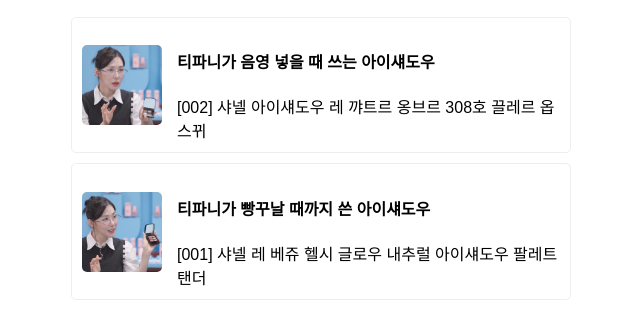
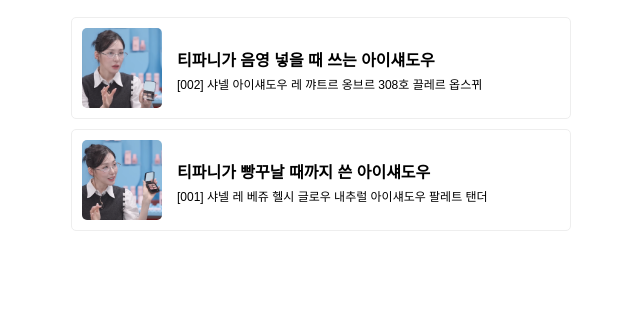
Before and after one commit to injeonshinee/kbaf, a plain HTML site: page index.html in a window 1280 px wide. Shown: the part 186-520 px from the top of the page, without its empty margins (319-959 px from the left). Drawn offline with Linux system fonts and the light colour scheme.

Commit message:
Update style.css

```diff
--- a/style.css
+++ b/style.css
@@ -18,6 +18,16 @@ h3 {
   font-weight: normal;
   font-size: 12px;
   color: grey;
+}
+
+h4 {
+    display: block;
+    margin-block-start: 0.2em;
+    margin-block-end: 0.2em;
+    margin-inline-start: 0px;
+    margin-inline-end: 0px;
+    font-weight: bold;
+    unicode-bidi: isolate;
 }
 
 #searchBar {
@@ -49,7 +59,7 @@ h3 {
 
 .item p {
   margin: 0;
-  font-size: 16px;
+  font-size: 12px;
 }
 
 .item:hover {
```
